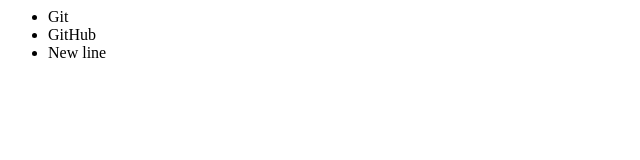
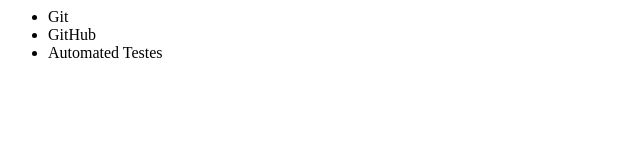
Before and after one commit to faelalfieri/portal, a plain HTML site: page index.html in a window 1280 px wide. Shown: the full height of the page, 0-640 px from the left. Drawn offline with Linux system fonts and the light colour scheme.

Commit message:
Update index.html

```diff
--- a/index.html
+++ b/index.html
@@ -1,10 +1,10 @@
 <html>
-  <title>Assuntos Lab</title>
+  <title>Assuntos Labs</title>
   <body>
     <ul>
       <li>Git</li>
       <li>GitHub</li>
-      <li>New line</li>
+      <li>Automated Testes</li>
     <ul>
   </body>
 </html>
```
